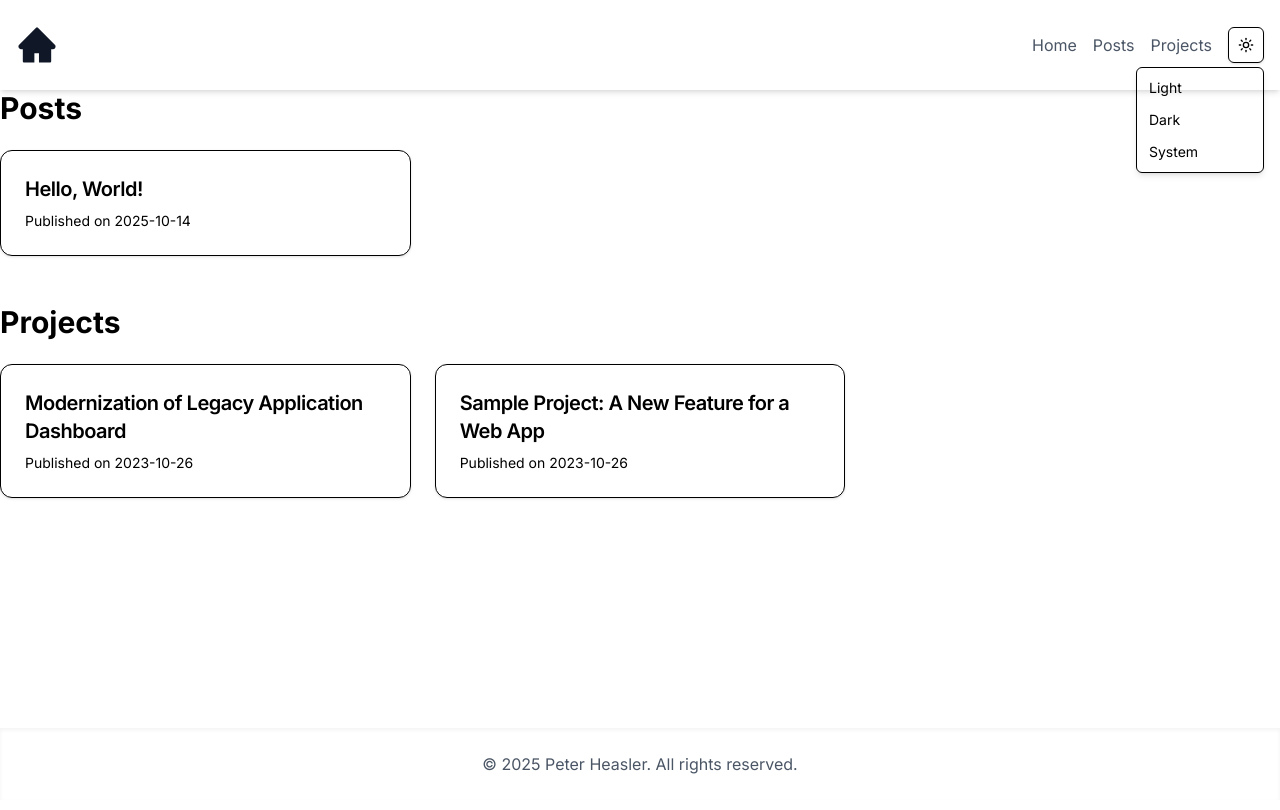
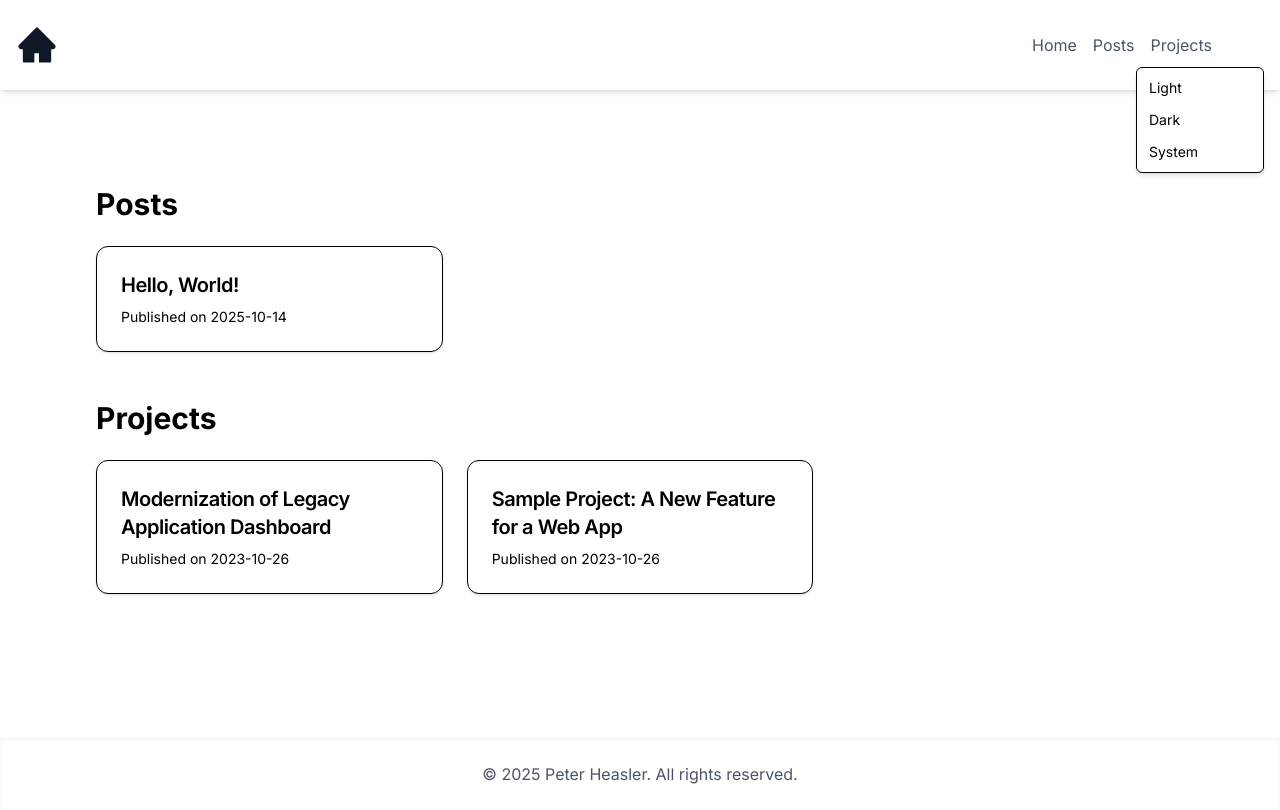
Before and after one commit to PeterHeasler/peterheasler, a Next.js app: page /peterheasler/ in a window 1280 px wide. Both pictures are taken after a click on the button "Toggle theme". Built offline with nearby package versions, Linux system fonts and the light colour scheme.

Commit message:
fix: fixing the theme switcher dropdown so that it renders correctly (sun|moon, dropdown transparency, always white on the header background)

```diff
--- a/src/app/globals.css
+++ b/src/app/globals.css
@@ -49,4 +49,8 @@
   body {
     @reference bg-background text-foreground;
   }
+
+  .dropdown-background {
+    background-color: hsl(var(--popover));
+  }
 }
--- a/src/app/layout.tsx
+++ b/src/app/layout.tsx
@@ -20,19 +20,21 @@ export default function RootLayout({
   return (
     <html lang="en" suppressHydrationWarning>
       <head />
-      <body className={`min-h-screen flex flex-col ${inter.className} border-border`}>
       <ThemeProvider
         attribute="class"
         defaultTheme="system"
         enableSystem
       >
+        <body className={`${inter.className}`}>
+          <div className="min-h-screen flex flex-col border-border">
             <Header />
-          <main className="flex-grow">
+            <main className="flex-grow p-24">
               {children}
             </main>
             <Footer />
+          </div>
+        </body>
       </ThemeProvider>
-      </body>
     </html>
   );
 }
--- a/src/app/posts/[slug]/page.tsx
+++ b/src/app/posts/[slug]/page.tsx
@@ -47,10 +47,9 @@ export default async function Post({ params }: Props) {
   const postData = await getPostData(slug);
 
   return (
-    <main className="flex min-h-screen flex-col items-center justify-between p-24">
+    <main className="flex min-h-screen flex-col items-center justify-between">
       <div className="z-10 max-w-5xl w-full items-center justify-between font-mono text-sm lg:flex">
         <article>
-          <Link href="/" className="text-blue-500 hover:underline">&larr; Back to Home</Link>
           <h1 className="text-4xl font-bold">{postData.title}</h1>
           <div className="text-gray-500">{postData.date}</div>
           <div dangerouslySetInnerHTML={{ __html: postData.contentHtml }} />
--- a/src/app/projects/[slug]/page.tsx
+++ b/src/app/projects/[slug]/page.tsx
@@ -49,10 +49,9 @@ export default async function Project({ params }: Props) {
   const projectData = await getProjectData(slug);
 
   return (
-    <main className="flex min-h-screen flex-col items-center justify-between p-24">
+    <main className="flex min-h-screen flex-col items-center justify-between">
       <div className="z-10 max-w-5xl w-full items-center justify-between font-mono text-sm lg:flex">
         <article>
-          <Link href="/" className="text-blue-500 hover:underline">&larr; Back to Home</Link>
           <h1 className="text-4xl font-bold">{projectData.title}</h1>
           <div className="text-gray-500">{projectData.date}</div>
           <div className="prose" dangerouslySetInnerHTML={{ __html: projectData.contentHtml }} />
--- a/src/components/ThemeSwitcher.tsx
+++ b/src/components/ThemeSwitcher.tsx
@@ -12,7 +12,7 @@ import {
 } from "@/components/ui/dropdown-menu"
 
 export function ThemeSwitcher() {
-  const { setTheme } = useTheme()
+  const { theme, setTheme } = useTheme()
   const [mounted, setMounted] = React.useState(false)
 
   React.useEffect(() => {
@@ -26,13 +26,16 @@ export function ThemeSwitcher() {
   return (
     <DropdownMenu>
       <DropdownMenuTrigger asChild>
-        <Button variant="outline" size="icon">
-          <Sun className="h-[1.2rem] w-[1.2rem] rotate-0 scale-100 transition-all dark:-rotate-90 dark:scale-0" />
-          <Moon className="absolute h-[1.2rem] w-[1.2rem] rotate-90 scale-0 transition-all dark:rotate-0 dark:scale-100" />
+        <Button variant="themeSwitcher" size="icon">
+          {theme === "light" ? (
+            <Sun className="h-[1.2rem] w-[1.2rem]" />
+          ) : (
+            <Moon className="h-[1.2rem] w-[1.2rem]" />
+          )}
           <span className="sr-only">Toggle theme</span>
         </Button>
       </DropdownMenuTrigger>
-      <DropdownMenuContent align="end">
+      <DropdownMenuContent align="end" className="dropdown-background">
         <DropdownMenuItem onClick={() => setTheme("light")}>
           Light
         </DropdownMenuItem>
--- a/src/components/ui/button.tsx
+++ b/src/components/ui/button.tsx
@@ -19,6 +19,8 @@ const buttonVariants = cva(
           "bg-secondary text-secondary-foreground shadow-sm hover:bg-secondary/80",
         ghost: "hover:bg-accent hover:text-accent-foreground",
         link: "text-primary underline-offset-4 hover:underline",
+        themeSwitcher:
+          "bg-transparent border-white text-white",
       },
       size: {
         default: "h-9 px-4 py-2",
--- a/src/components/ui/dropdown-menu.tsx
+++ b/src/components/ui/dropdown-menu.tsx
@@ -65,7 +65,7 @@ const DropdownMenuContent = React.forwardRef<
       ref={ref}
       sideOffset={sideOffset}
       className={cn(
-        "z-50 max-h-[var(--radix-dropdown-menu-content-available-height)] min-w-[8rem] overflow-y-auto overflow-x-hidden rounded-md border bg-background p-1 text-foreground shadow-md",
+        "z-50 max-h-[var(--radix-dropdown-menu-content-available-height)] min-w-[8rem] overflow-y-auto overflow-x-hidden rounded-md border bg-popover p-1 text-popover-foreground shadow-md",
         "data-[state=open]:animate-in data-[state=closed]:animate-out data-[state=closed]:fade-out-0 data-[state=open]:fade-in-0 data-[state=closed]:zoom-out-95 data-[state=open]:zoom-in-95 data-[side=bottom]:slide-in-from-top-2 data-[side=left]:slide-in-from-right-2 data-[side=right]:slide-in-from-left-2 data-[side=top]:slide-in-from-bottom-2 origin-[--radix-dropdown-menu-content-transform-origin]",
         className
       )}
```
Lines whose indentation alone changed are shown as unchanged.
